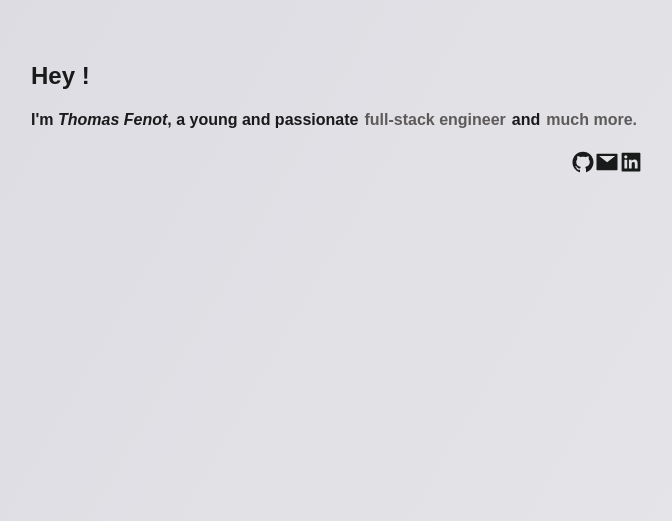
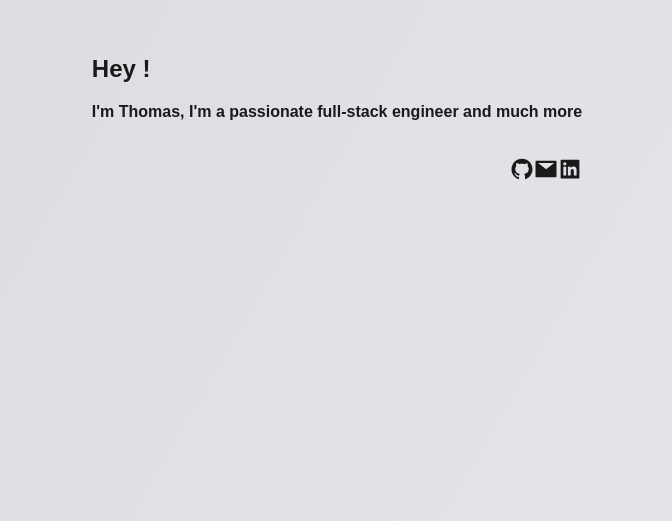
Before and after one commit to ThomasFenot/simple-portfolio, a React (Create React App) app: page / in a window 1280 px wide. Shown: the part 279-800 px from the top of the page, without its empty margins (303-975 px from the left). Built offline with nearby package versions, Linux system fonts and the light colour scheme.

Commit message:
Trying my chance with scroll event But since i have a display: flex; on my root scss, the event is not firing.

```diff
--- a/src/components/Main.tsx
+++ b/src/components/Main.tsx
@@ -1,9 +1,11 @@
-import { useState } from 'react';
+import { useState, useEffect} from 'react';
 import { AiFillGithub, AiFillMail, AiFillLinkedin } from "react-icons/ai";
 import { RiFileMusicFill } from "react-icons/ri";
 
 import Drawer from './Drawer/Drawer';
 import TextButton from './TextButton/TextButton';
+import TextWheel from './TextWheel/TextWheel';
+
 
 import "./Main.scss";
 
@@ -40,9 +42,12 @@ const Main: React.FC = () => {
         </ul>
       </Drawer>
       <h2 className="header">Hey !</h2>
-      <div className="presentation-text">
+      {/* <div className="presentation-text">
         I'm<i> Thomas Fenot</i>, a young and passionate <TextButton onClickAction={toggleLeftDrawer} value='full-stack engineer'/> and <TextButton onClickAction={toggleRightDrawer} value='much more.'/>
-      </div>
+      </div> */}
+
+      <TextWheel/>
+
       <h2 className="icon-container">
         <a href="https://github.com/ThomasFenot " target="_blank" rel="noopener noreferrer" className="icon-link">
           <AiFillGithub />
--- /dev/null
+++ b/src/components/TextWheel/TextWheel.tsx
@@ -0,0 +1,33 @@
+import { FC, useState, useEffect } from 'react';
+
+const TextWheel: FC = () => {
+    const [sentence, setSentence] = useState<string>("I'm Thomas, I'm a passionate full-stack engineer and much more");
+    const preDefinedTexts = [
+        "I'm also a fan of music",
+        "I'm also a speleologist and cave enjoyer",
+        // Add more texts as needed
+    ];
+    let counter = 0;
+
+    useEffect(() => {
+        window.addEventListener('scroll', handleScroll);
+        return () => document.removeEventListener('scroll', handleScroll);
+    }, []);
+
+
+    const handleScroll = () => {
+        console.log("scrolled")
+
+        if (window.scrollY > 0) {
+            counter = (counter + 1) % preDefinedTexts.length;
+            setSentence(preDefinedTexts[counter]);
+        }
+    };
+    return (
+        <div>
+            <p>{sentence}</p>
+        </div>
+    );
+};
+
+export default TextWheel;
```
Also changed, not shown: src/components/TextWheel/TextWheel.scss (added).
